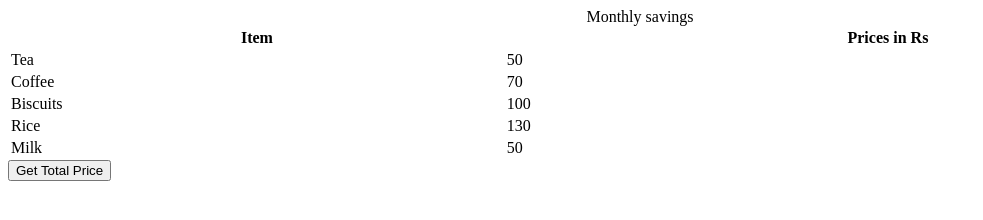
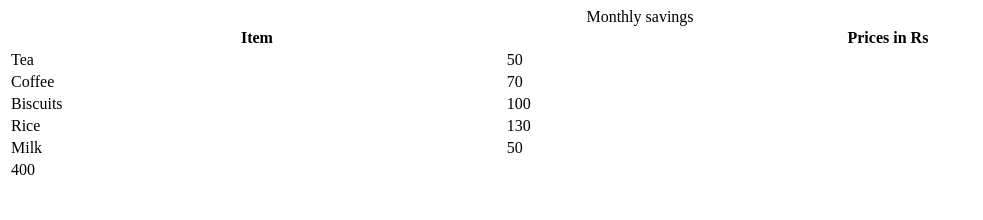
Before and after one commit to acciojob/grofers-checkout-Ary2506, a website: page main.html in a window 1280 px wide. Shown: the whole page, without its empty margins (0-983 px from the left). Drawn offline with Linux system fonts and the light colour scheme.

Commit message:
created a submission

```diff
--- a/main.html
+++ b/main.html
@@ -1,5 +1,4 @@
 <!DOCTYPE html>
-
 <html>
 
 <head>
@@ -7,7 +6,6 @@
 </head>
 
 <body>
-    <!-- the entire body must be written by student -->
     <table style="width: 100%">
         <caption>
             Monthly savings
@@ -37,9 +35,8 @@
             <td class="price">50</td>
         </tr>
     </table>
-    <script type="text/javascript" src="./script.js">
-</script>
 
+    <script src="./script.js"></script>
 </body>
 
 </html>
--- a/script.js
+++ b/script.js
@@ -1,30 +1,18 @@
-const getSumBtn = document.createElement("button");
-getSumBtn.append("Get Total Price");
-document.body.appendChild(getSumBtn);
+const prices = document.querySelectorAll(".price");
 
-const getSum = () => {
+let total = 0;
 
-  const prices = document.querySelectorAll(".price");
-  let total = 0;
+prices.forEach((price) => {
+    total += Number(price.textContent);
+});
 
-  prices.forEach((p) => {
-    total += parseFloat(p.textContent);
-  });
+const tr = document.createElement("tr");
+tr.id = "ans";
 
-  const table = document.querySelector("table");
+const td = document.createElement("td");
+td.colSpan = 2;
+td.textContent = total;
 
-  const oldTotal = document.getElementById("total-row");
-  if (oldTotal) oldTotal.remove();
+tr.appendChild(td);
 
-  const row = document.createElement("tr");
-  row.id = "total-row";
-
-  const cell = document.createElement("td");
-  cell.colSpan = 2;
-  cell.textContent = total;
-
-  row.appendChild(cell);
-  table.appendChild(row);
-};
-
-getSumBtn.addEventListener("click", getSum);
+document.querySelector("table").appendChild(tr);
```
Lines whose indentation alone changed are shown as unchanged.
